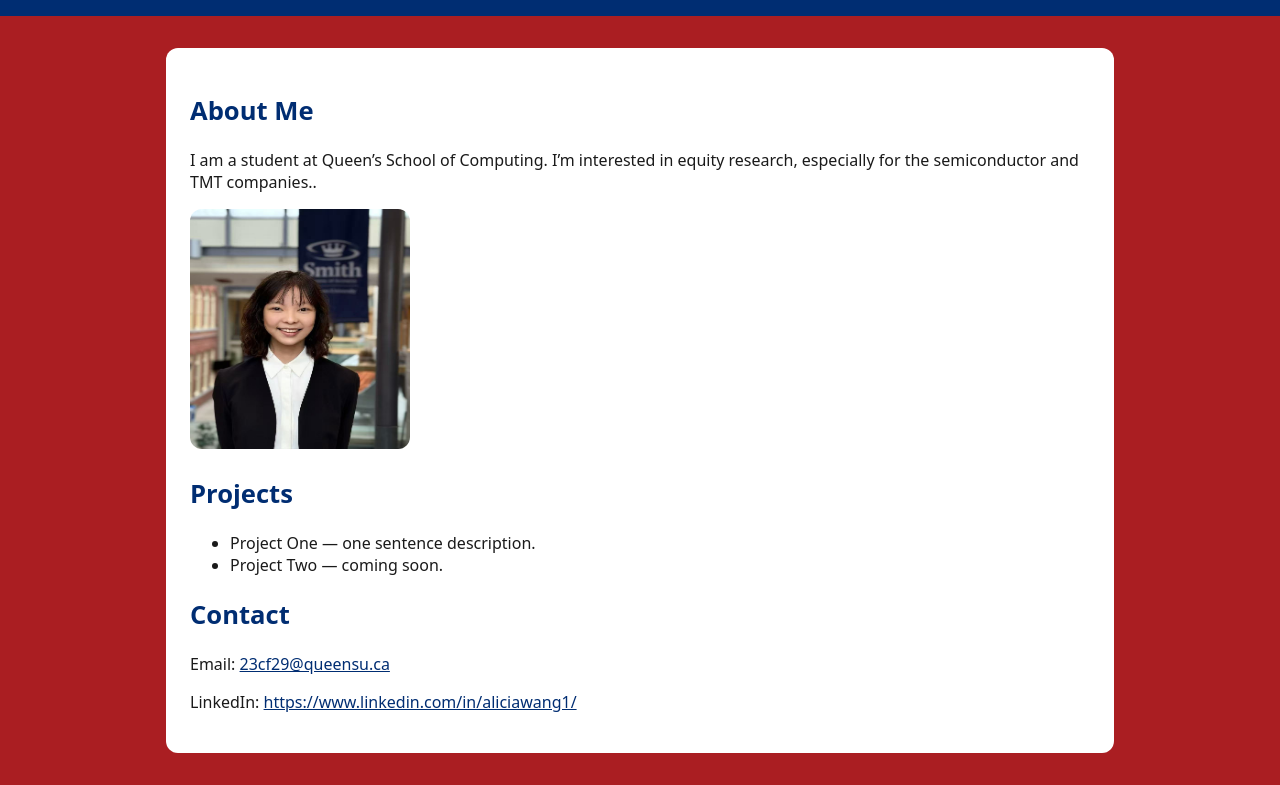
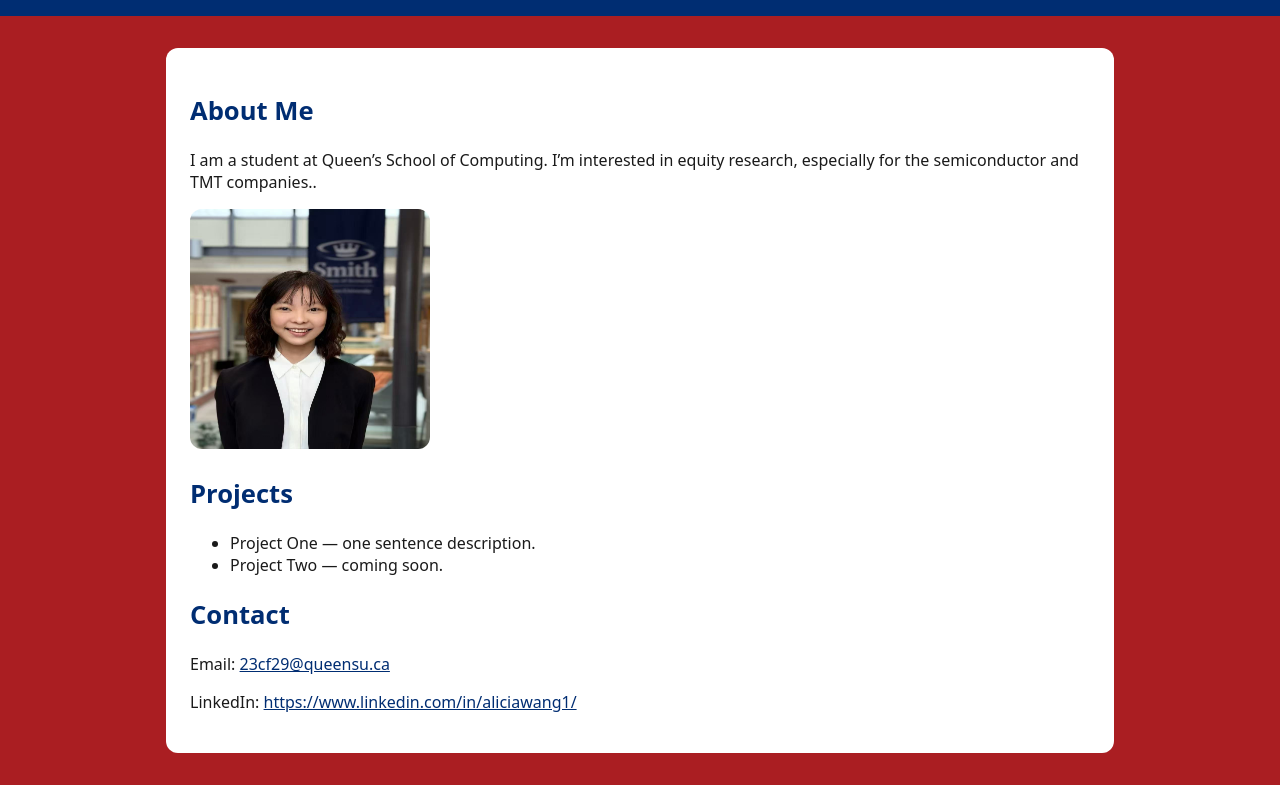
Before and after one commit to AWpstfa/queens-student-page, a plain HTML site: page index.html in a window 1280 px wide. Shown: the part 102-887 px from the top of the page. Drawn offline with Linux system fonts and the light colour scheme.

Commit message:
index.html

```diff
--- a/index.html
+++ b/index.html
@@ -17,7 +17,7 @@
       <p>I am a student at Queen’s School of Computing. I’m interested in equity research, especially for the semiconductor and TMT companies.<!-- replace with interests -->.</p>
 
       <!-- ====== PHOTO (upload me.jpg to repo root, then update the src below) ====== -->
-      <img src="me.jpg" alt="Your Name portrait" width="220" height="240" />
+      <img src="me.jpg" alt="Your Name portrait" width="240" height="240" />
 
       <!-- ====== PROJECTS/COURSES (add or rename items to courses instead of projects) ====== -->
       <h2>Projects</h2>
```
